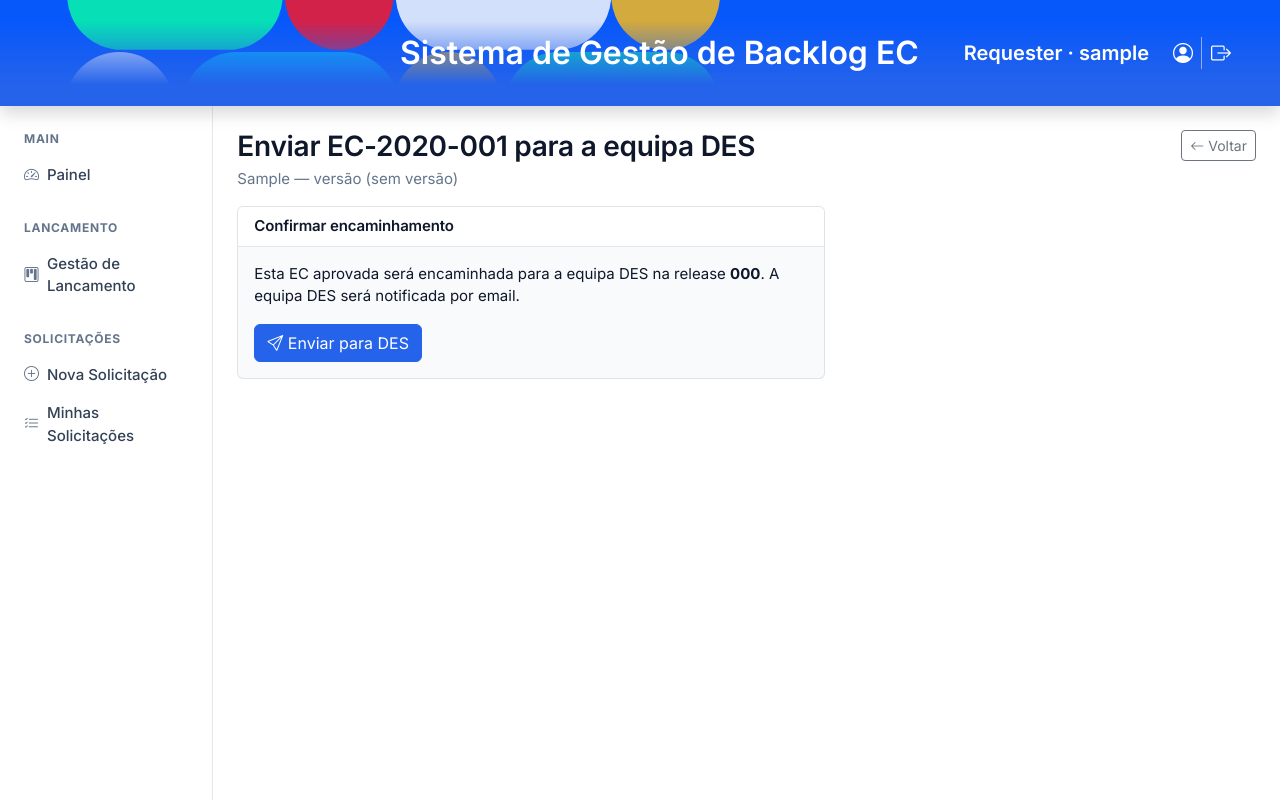
After one commit to Noro18/EC-Backlog, a Django app: page /workflow/route_to_des/1/ in a window 1280 px wide. The commit adds this page. Run offline with Django 5.2, Linux system fonts and the light colour scheme; a user stored in the database is signed in; tables that the repository leaves empty hold one stand-in row (values such as "Sample post"); data that the repository does not hold is empty; some libraries are stand-ins or nearby versions.

Commit message:
feat(workflow): RF11 route view, confirm page and detail button

```diff
--- a/apps/workflow/forms.py
+++ b/apps/workflow/forms.py
@@ -81,3 +81,7 @@ class ResubmitForm(forms.Form):
         if not reason:
             raise forms.ValidationError("Descreva o que mudou nesta versão.")
         return reason
+
+
+class RouteToDESForm(forms.Form):
+    """RF11 routing confirm form: no fields — POST means "yes, route it"."""
--- a/apps/workflow/urls.py
+++ b/apps/workflow/urls.py
@@ -1,10 +1,11 @@
 from django.urls import path
 
-from .views import ResubmitECView, ReviewECView
+from .views import ResubmitECView, ReviewECView, RouteToDESView
 
 app_name = "workflow"
 
 urlpatterns = [
     path("review_ec/<int:pk>/", ReviewECView.as_view(), name="review_ec"),
     path("resubmit_ec/<int:pk>/", ResubmitECView.as_view(), name="resubmit_ec"),
+    path("route_to_des/<int:pk>/", RouteToDESView.as_view(), name="route_to_des"),
 ]
--- a/apps/workflow/views.py
+++ b/apps/workflow/views.py
@@ -7,10 +7,10 @@ from django.views.generic import FormView
 
 from apps.backlog.models import EC
 
-from .forms import ResubmitForm, ReviewForm
+from .forms import ResubmitForm, ReviewForm, RouteToDESForm
 from .models import Review
 from .selectors import latest_version
-from .services import approve_ec, reject_ec, resubmit_ec
+from .services import approve_ec, reject_ec, resubmit_ec, route_to_des
 
 
 class ReviewECView(LoginRequiredMixin, UserPassesTestMixin, FormView):
@@ -103,3 +103,39 @@ class ResubmitECView(LoginRequiredMixin, UserPassesTestMixin, FormView):
 
     def get_success_url(self):
         return reverse("backlog:ec_detail", args=[self.ec.pk])
+
+
+class RouteToDESView(LoginRequiredMixin, UserPassesTestMixin, FormView):
+    """RF11: the approving CD forwards an approved EC to the DES team."""
+
+    form_class = RouteToDESForm
+    template_name = "workflow/route_to_des.html"
+
+    def dispatch(self, request, *args, **kwargs):
+        self.ec = get_object_or_404(EC, pk=self.kwargs["pk"])
+        return super().dispatch(request, *args, **kwargs)
+
+    def test_func(self):
+        return (
+            self.request.user.pk == self.ec.responsible_cd_id
+            and self.ec.status == EC.Status.APPROVED
+        )
+
+    def get_context_data(self, **kwargs):
+        context = super().get_context_data(**kwargs)
+        context["ec"] = self.ec
+        version = latest_version(self.ec)
+        context["latest_version_number"] = version.version_number if version else None
+        return context
+
+    def form_valid(self, form):
+        try:
+            route_to_des(self.ec, self.request.user)
+        except (ValidationError, PermissionDenied) as error:
+            form.add_error(None, getattr(error, "messages", str(error)))
+            return self.form_invalid(form)
+        messages.success(self.request, f"EC {self.ec.ec_code} enviada para a equipa DES.")
+        return super().form_valid(form)
+
+    def get_success_url(self):
+        return reverse("backlog:ec_detail", args=[self.ec.pk])
--- a/templates/backlog/ec_detail.html
+++ b/templates/backlog/ec_detail.html
@@ -21,6 +21,11 @@
         {% if ec.status == "rejected" and user.pk == ec.requester_id %}
         <a href="{% url 'workflow:resubmit_ec' ec.pk %}" class="btn btn-warning btn-sm">
             <i class="bi bi-arrow-repeat"></i> Resubmit
+        </a>
+        {% endif %}
+        {% if ec.status == "approved" and user.pk == ec.responsible_cd_id %}
+        <a href="{% url 'workflow:route_to_des' ec.pk %}" class="btn btn-primary btn-sm">
+            <i class="bi bi-send"></i> Enviar para DES
         </a>
         {% endif %}
         <a href="{% url 'backlog:ec_list' %}" class="btn btn-outline-secondary btn-sm"
--- /dev/null
+++ b/templates/workflow/route_to_des.html
@@ -0,0 +1,41 @@
+{% extends "base.html" %}
+
+{% block title %}Enviar EC-{{ ec.ec_code }} para DES — Sistema de Gestão de Backlog EC{% endblock %}
+
+{% block content %}
+<div class="d-flex justify-content-between align-items-start mb-3">
+    <div>
+        <h3 class="mb-1">Enviar EC-{{ ec.ec_code }} para a equipa DES</h3>
+        <p class="text-muted mb-0">{{ ec.reference }} — versão {{ latest_version_number|default:"(sem versão)" }}</p>
+    </div>
+    <a href="{% url 'backlog:ec_detail' ec.pk %}" class="btn btn-outline-secondary btn-sm">
+        <i class="bi bi-arrow-left"></i> Voltar
+    </a>
+</div>
+
+<div class="row g-3">
+    <div class="col-lg-7">
+        <div class="card">
+            <div class="card-header bg-body fw-semibold">Confirmar encaminhamento</div>
+            <div class="card-body">
+                <p class="mb-3">
+                    Esta EC aprovada será encaminhada para a equipa DES
+                    {% if ec.release %}na release <strong>{{ ec.release.release_code }}</strong>{% endif %}.
+                    A equipa DES será notificada por email.
+                </p>
+                <form method="post">
+                    {% csrf_token %}
+                    {% if form.non_field_errors %}
+                    <div class="alert alert-danger">
+                        {% for error in form.non_field_errors %}<div>{{ error }}</div>{% endfor %}
+                    </div>
+                    {% endif %}
+                    <button type="submit" class="btn btn-primary">
+                        <i class="bi bi-send"></i> Enviar para DES
+                    </button>
+                </form>
+            </div>
+        </div>
+    </div>
+</div>
+{% endblock %}
```
Also changed, not shown: .opencode/specs/RF11_DES_ROUTING.md (added).
